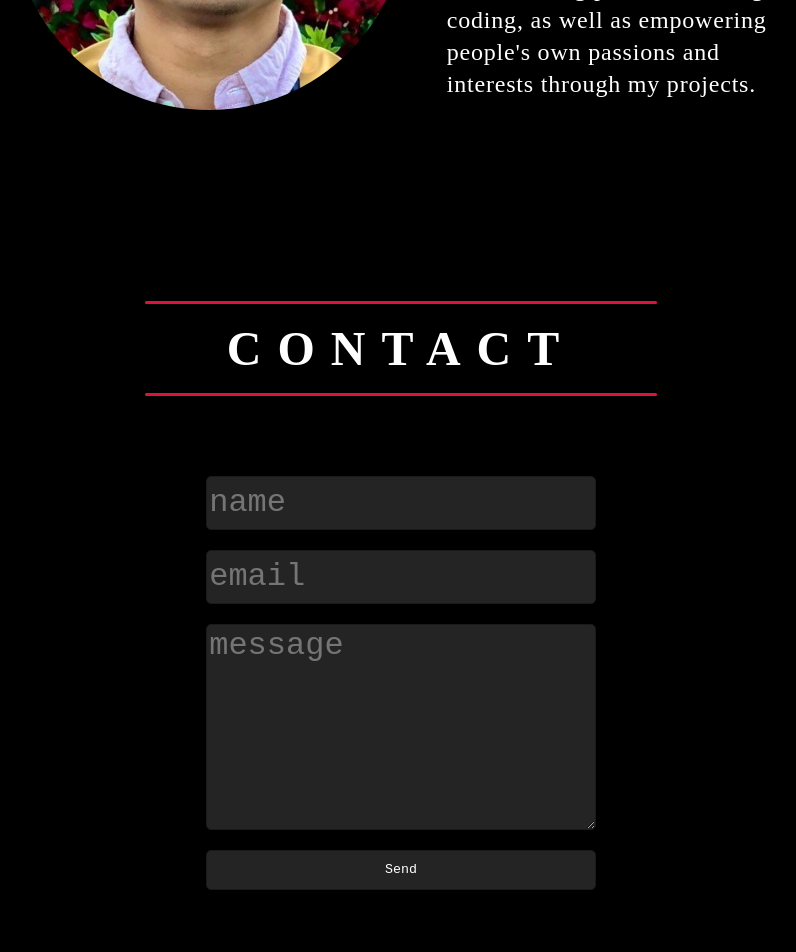
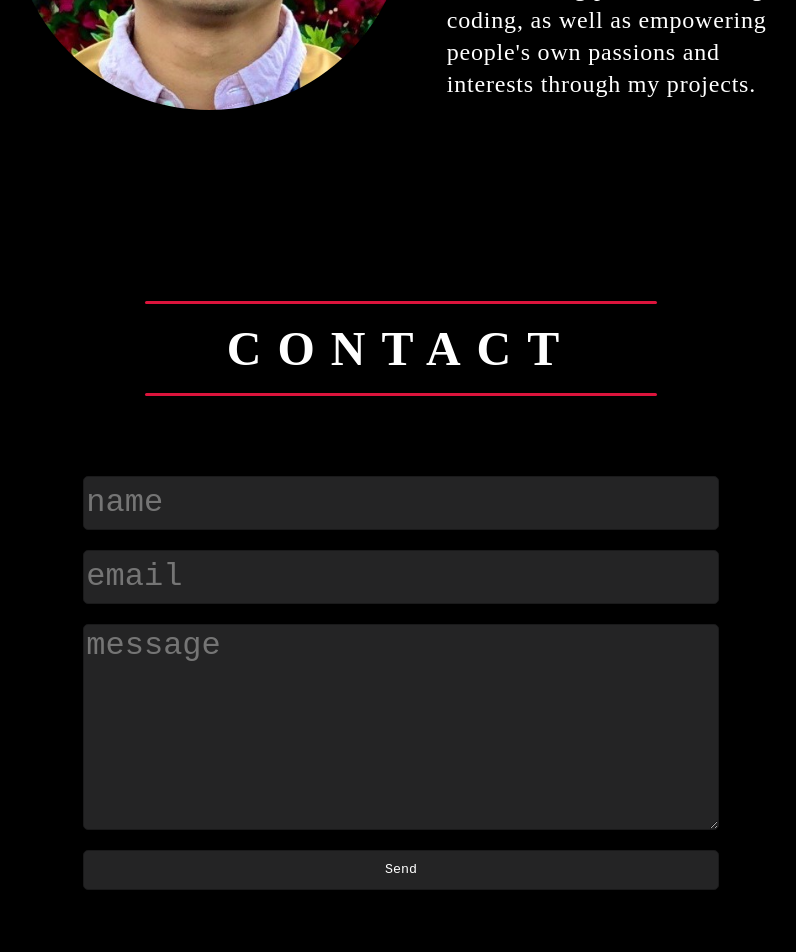
Before and after one commit to nugalcode/website_v2, a React (Create React App) app: page / in a window 1280 px wide. Shown: the part 4052-5004 px from the top of the page, without its empty margins (239-1035 px from the left). Built offline with nearby package versions, Linux system fonts and the light colour scheme.

Commit message:
Updated Contact media query

```diff
--- a/src/css/About.css
+++ b/src/css/About.css
@@ -39,4 +39,8 @@
     .aboutContentContainer {
         flex-direction: column;
     }
+
+    #aboutDescription {
+        width: 100%;
+    }
 }
--- a/src/css/Contact.css
+++ b/src/css/Contact.css
@@ -24,7 +24,7 @@
 #contactTemplate {
     display: flex;
     flex-direction: column;
-    width: 50%;
+    width: 80%;
 }
 
 #messageform {
```
